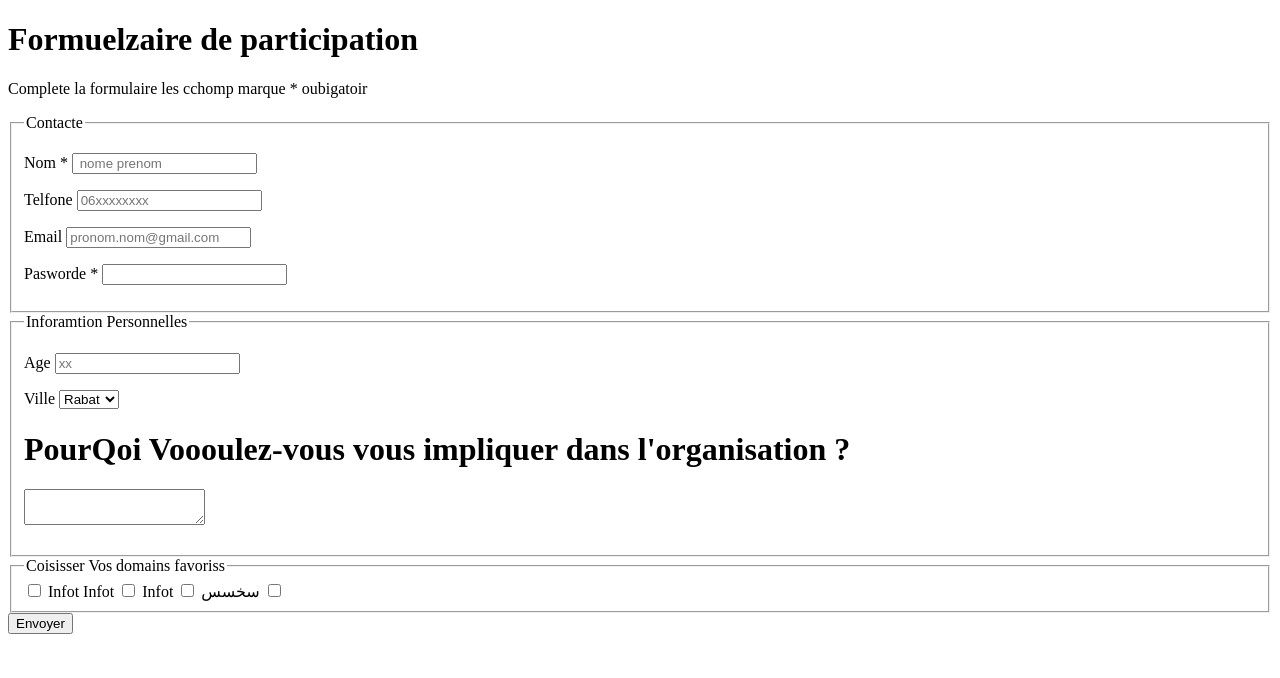
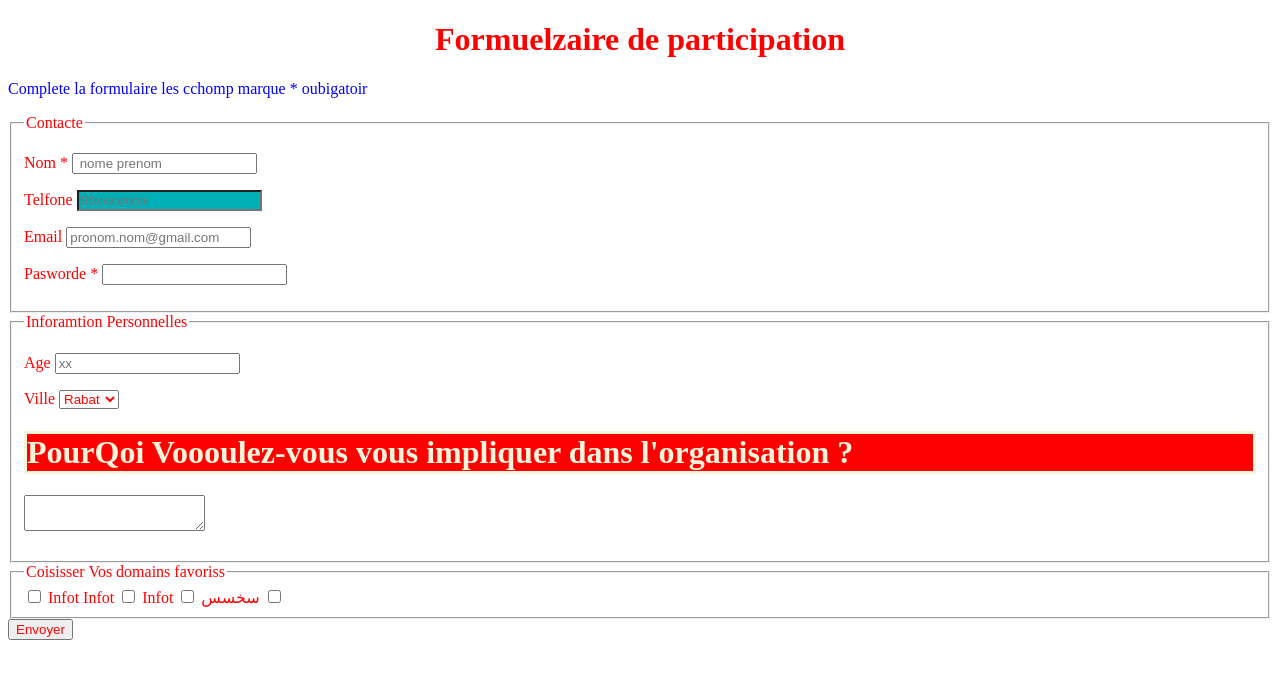
Before and after one commit to AjartiJaouad/js, a plain HTML site: page exerciceJs/index.html in a window 1280 px wide. Drawn offline with Linux system fonts and the light colour scheme.

Commit message:
Refactor form structure and improve styling in index.html

```diff
--- a/exerciceJs/index.html
+++ b/exerciceJs/index.html
@@ -7,10 +7,37 @@
     <title>js
 
     </title>
+    <style>
+        /* selctour universal */
+        * {
+            color: red;
+        }
+
+        /* selctour de type  */
+        p {
+            color: blue;
+        }
+
+        /* selecteur de class  */
+        .he {
+            border: solid;
+            color: beige;
+            background: red;
+        }
+        /* les secleur ddentifion */
+        #roo{
+         font: 100 red italic;
+         text-align: center;
+        }
+/* les delcteur datrubut */
+input[name = "taille"]{
+    background-color: rgb(0, 175, 181);
+}
+    </style>
 </head>
 
 <body>
-    <h1>Formuelzaire de participation</h1>
+    <h1 id="roo">Formuelzaire de participation</h1>
     <p>Complete la formulaire les cchomp marque * oubigatoir</p>
     <form action="">
         <fieldset>
@@ -21,7 +48,7 @@
             </p>
             <p>
                 <label for="Portable">Telfone</label>
-                <input required type="text" placeholder="06xxxxxxxx">
+                <input required name="taille" type="text" placeholder="06xxxxxxxx">
 
             </p>
             <p>
@@ -46,10 +73,11 @@
                     <option value="">Casa</option>
                     <option value="">Nado</option>
                     <option value="">tonger</option>
-                </select></p>
+                </select>
+            </p>
             <p>
 
-            <h1>PourQoi Voooulez-vous vous impliquer dans l'organisation ?</h1>
+            <h1 class="he">PourQoi Voooulez-vous vous impliquer dans l'organisation ?</h1>
             <textarea name="messge" id=""></textarea>
             </p>
         </fieldset>
@@ -58,7 +86,7 @@
             <label for="">Infot</label>
             <legend>Coisisser Vos domains favoriss</legend>
             <label for="">Infot</label>
-            <input type="checkbox" name="" id="" value="Scince">
+            <input type="checkbox" name="taille" id="" value="Scince">
             <label for="">Infot</label>
             <input type="checkbox" name="" id="" value="culture">
             <label for="">سخسس</label>
@@ -67,6 +95,7 @@
         <input type="submit" value="Envoyer">
     </form>
 
+
 </body>
 
 </html>
```
